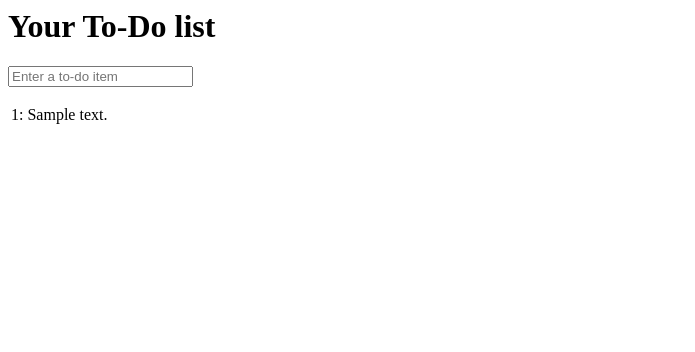
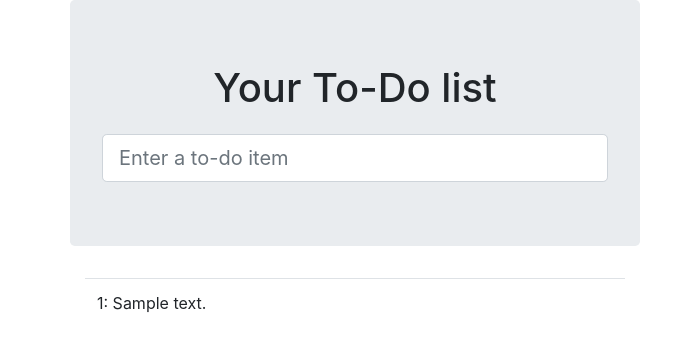
Before and after one commit to ABo213/superlists, a Django app: template lists/templates/list.html in a window 1280 px wide. Shown: the top 352 px of the page, without its empty margins (0-695 px from the left). Run offline with Django 3.2, Linux system fonts and the light colour scheme; the template is opened without the code that fills it: values that come from a table or form of the project are taken from there, others are empty; tables that the repository leaves empty hold one stand-in row (values such as "Sample post"); some libraries are stand-ins or nearby versions.

Commit message:
Improve layout.

```diff
--- /dev/null
+++ b/lists/static/base.css
@@ -0,0 +1,3 @@
+#new_item {
+    margin-top: 2ex;
+}
--- a/lists/templates/base.html
+++ b/lists/templates/base.html
@@ -1,13 +1,32 @@
-<html>
+<!DOCTYPE html>
+<html lang="en">
 <head>
-  <title>To-Do Lists</title>
+  <meta charset="utf-8">
+  <meta http-equiv="X-UA-Compatible" content="IE=edge">
+  <meta name="viewport" content="width=device-width, initial-scale=1">
+  <title>To-Do lists</title>
+  <link href="/static/bootstrap/css/bootstrap.min.css" rel="stylesheet">
+  <link href="/static/base.css" rel="stylesheet">
 </head>
 <body>
-<h1>{% block header_text %}{% endblock %}</h1>
-<form method="post" action="{% block form_action %}{% endblock %}">
-  <input id="new_item" name="item_text" placeholder="Enter a to-do item"/>
-  {% csrf_token %}
-</form>
-{% block table %}{% endblock %}
+<div class="container">
+  <div class="row">
+    <div class="col-md-6 col-md-offset-3 jumbotron">
+      <div class="text-center">
+        <h1>{% block header_text %}{% endblock %}</h1>
+        <form method="post" action="{% block form_action %}{% endblock %}">
+          <input id="new_item" class="form-control form-control-lg"
+                 name="item_text" placeholder="Enter a to-do item"/>
+          {% csrf_token %}
+        </form>
+      </div>
+    </div>
+  </div>
+  <div class="row">
+    <div class="col-md-6 col-md-offset-3">
+      {% block table %}{% endblock %}
+    </div>
+  </div>
+</div>
 </body>
 </html>
--- a/lists/templates/list.html
+++ b/lists/templates/list.html
@@ -5,12 +5,14 @@
 {% block form_action %}/lists/{{ list.id }}/add_item{% endblock %}
 
 {% block table %}
-  <table id="list_table">
+  <table id="list_table" class="table">
+    <tbody>
     {% for item in list.item_set.all %}
       <tr>
         <td>{{ forloop.counter }}: {{ item.text }}</td>
       </tr>
     {% endfor %}
+    </tbody>
   </table>
 {% endblock %}
 </body>
```
Also changed, not shown: functional_tests/tests.py (+5 -5 lines).
